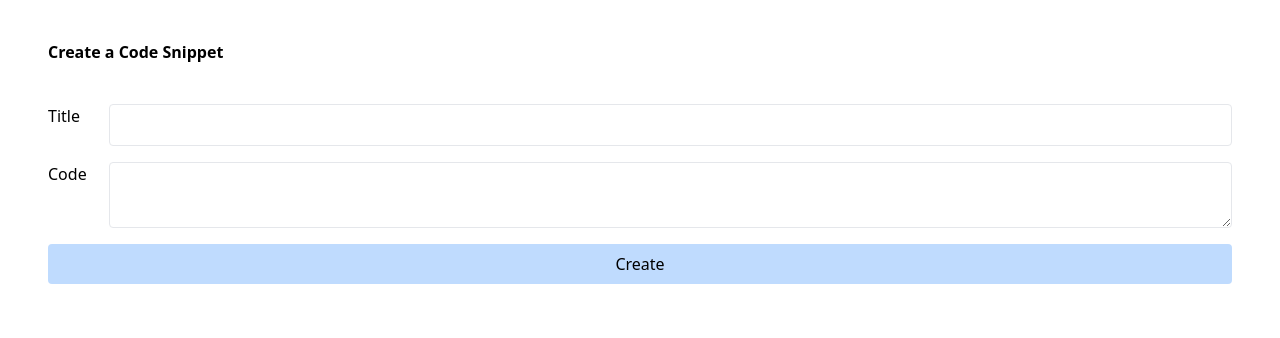
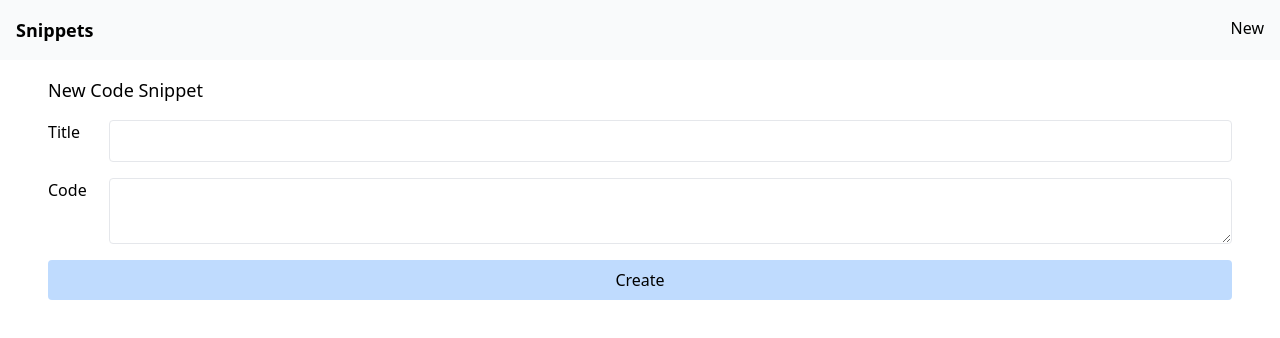
Before and after one commit to mrivasperez/snippets, a Next.js app: page /snippets/new in a window 1280 px wide. Shown: the top 338 px of the page. Built offline with nearby package versions, Linux system fonts and the light colour scheme.

Commit message:
fet: Create navbar

```diff
--- a/src/app/layout.tsx
+++ b/src/app/layout.tsx
@@ -1,6 +1,7 @@
 import type { Metadata } from "next";
 
 import "./globals.css";
+import Navbar from "@/components/Navbar";
 
 export const metadata: Metadata = {
   title: "Snippets",
@@ -15,6 +16,7 @@ export default function RootLayout({
   return (
     <html lang="en">
       <body>
+        <Navbar />
         <div className="container mx-auto px-12">{children}</div>
       </body>
     </html>
--- a/src/app/page.tsx
+++ b/src/app/page.tsx
@@ -18,15 +18,8 @@ const Home = async () => {
   });
 
   return (
-    <div>
-      <div className="flex justify-between items-center my-4">
-        <h1 className="text-3xl">Snippets</h1>
-        <Link href={"/snippets/new"} className="border p-2 rounded">
-          <i className="bi bi-plus"></i> New
-        </Link>
-      </div>
-
-      <div className="flex gap-2 flex-col">{renderedSnippets}</div>
+    <div className="flex gap-2 flex-col my-4">
+      {snippets.length > 0 ? renderedSnippets : "Welcome"}
     </div>
   );
 };
--- a/src/app/snippets/new/page.tsx
+++ b/src/app/snippets/new/page.tsx
@@ -9,7 +9,7 @@ const CreateSnippetPage = () => {
 
   return (
     <form action={action}>
-      <h3 className="font-bold my-10">Create a Code Snippet</h3>
+      <h3 className="font text-lg my-4">New Code Snippet</h3>
       <div className="flex flex-col gap-4">
         <div className="flex gap-4">
           <label htmlFor="title" className="w-12">
--- /dev/null
+++ b/src/components/Navbar.tsx
@@ -0,0 +1,21 @@
+import Link from "next/link";
+import React from "react";
+
+const Navbar = () => {
+  return (
+    <div className="w-full bg-gray-50 p-4 ">
+      <div className="container flex justify-between mx-auto">
+        <Link href={"/"} className="font-bold text-lg">
+          <i className="bi bi-code"></i> Snippets
+        </Link>
+        <div className="flex gap-6">
+          <Link href={"/snippets/new"}>
+            <i className="bi bi-plus-lg"></i> New
+          </Link>
+        </div>
+      </div>
+    </div>
+  );
+};
+
+export default Navbar;
```
Also changed, not shown: 1 other file (tests, documents, lock files or other folders).
